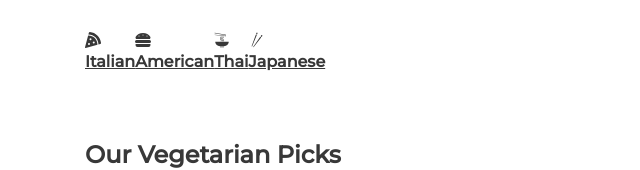
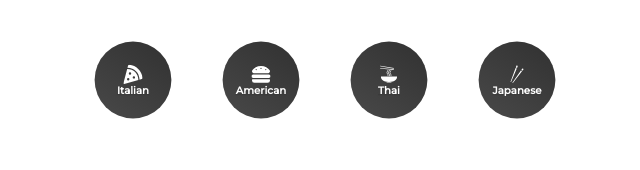
Before and after one commit to kianaomoerah/yummyApp, a React (Create React App) app: page / in a window 1280 px wide. Shown: the top 170 px of the page, without its empty margins (171-811 px from the left). Built offline with nearby package versions, Linux system fonts and the light colour scheme; no server answers.

Commit message:
update category NavLink to styled SLink, added icon styling

```diff
--- a/src/components/Category.js
+++ b/src/components/Category.js
@@ -7,22 +7,22 @@
 
     return (
         <List>
-            <NavLink to={'/cuisine/Italian'}>
+            <SLink to={'/cuisine/Italian'}>
                 <FaPizzaSlice />
                 <h4>Italian</h4>
-            </NavLink>
-            <NavLink to={'/cuisine/American'}>
+            </SLink>
+            <SLink to={'/cuisine/American'}>
                 <FaHamburger />
                 <h4>American</h4>
-            </NavLink>
-            <NavLink to={'/cuisine/Thai'}>
+            </SLink>
+            <SLink to={'/cuisine/Thai'}>
                 <GiNoodles />
                 <h4>Thai</h4>
-            </NavLink>
-            <NavLink to={'/cuisine/Japanese'}>
+            </SLink>
+            <SLink to={'/cuisine/Japanese'}>
                 <GiChopsticks />
                 <h4>Japanese</h4>
-            </NavLink>
+            </SLink>
         </List>
     );
 }
@@ -32,6 +32,43 @@
     justifty-content: center;
     margin: 2rem 0rem;
     list-style: none;
-`
+`;
+
+const SLink = styled(NavLink) `
+    display: flex;
+    flex-direction: column;
+    justify-content: center;
+    align-items: center;
+    border-radius: 50%;
+    margin-right: 2rem;
+    text-docoration: none;
+    background: linear-gradient(35deg, #494949, #313131);
+    width: 6rem;
+    height: 6rem;
+    cursor: pointer;
+    transform: scale(0.8);
+
+    h4 {
+        color: white;
+        font-size: 0.8rem;
+    }
+
+    svg {
+        color: white;
+        font-size: 1.5rem;
+    }
+
+    &.active{
+        background: linear-gradient(to right, #f27121, #e94057);
+
+        svg{
+            color: white;
+        }
+
+        h4{
+            color: white;
+        }
+    }
+`;
 
 export default Category
```
